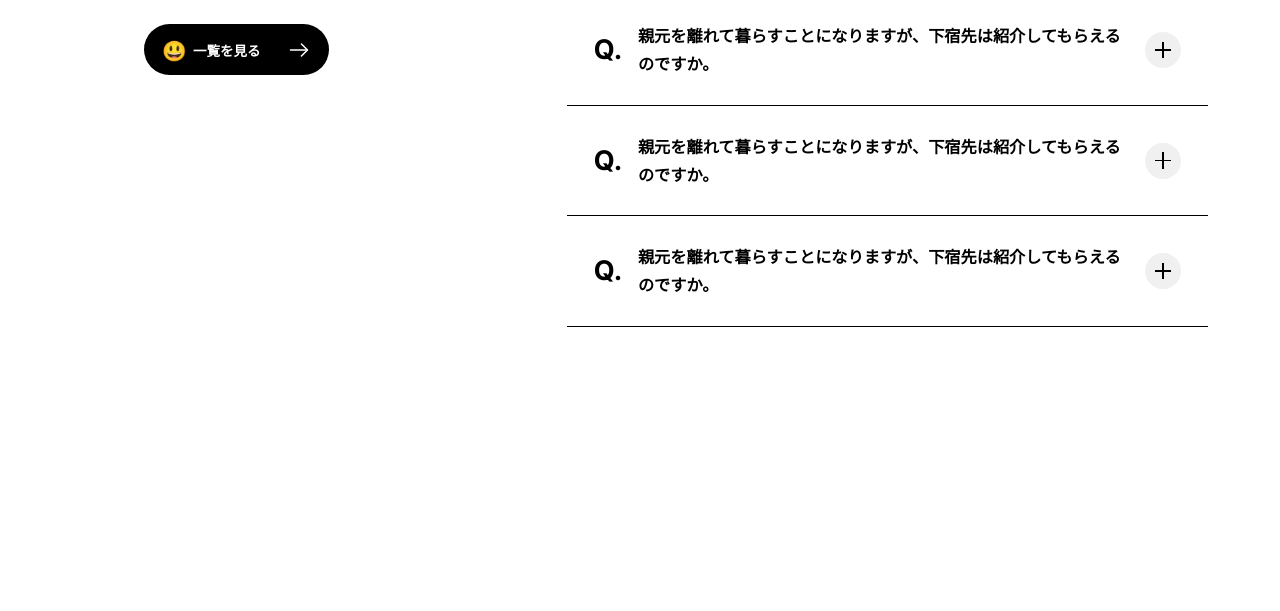
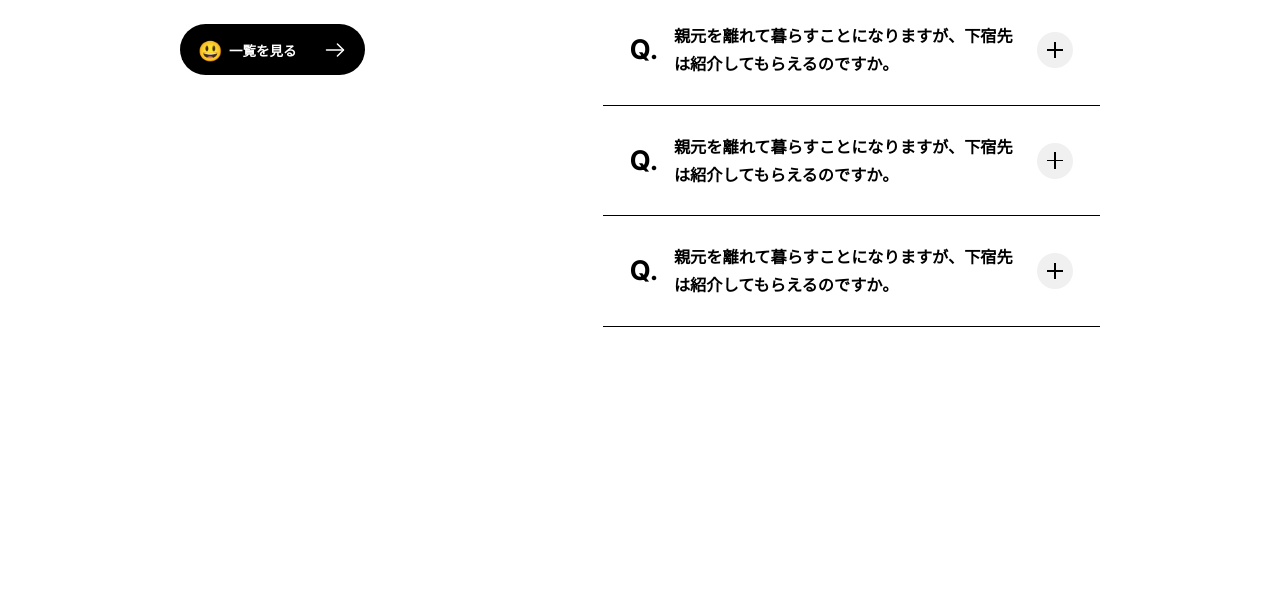
Before and after one commit to handkgroup/OsakaEPTC, a plain HTML site: page layout/faq.html in a window 1280 px wide. Shown: the part 189-800 px from the top of the page. Drawn offline with Linux system fonts and the light colour scheme.

Commit message:
Two cards page fixed

```diff
--- a/assets/styles/faq.css
+++ b/assets/styles/faq.css
@@ -4,7 +4,7 @@
     display: flex;
     margin: 0 auto;
     gap: 8rem;
-    padding: 8rem 8rem 8rem 16rem;
+    padding: 8rem 20rem 8rem 20rem;
 }
 
 .faq-title {
```
